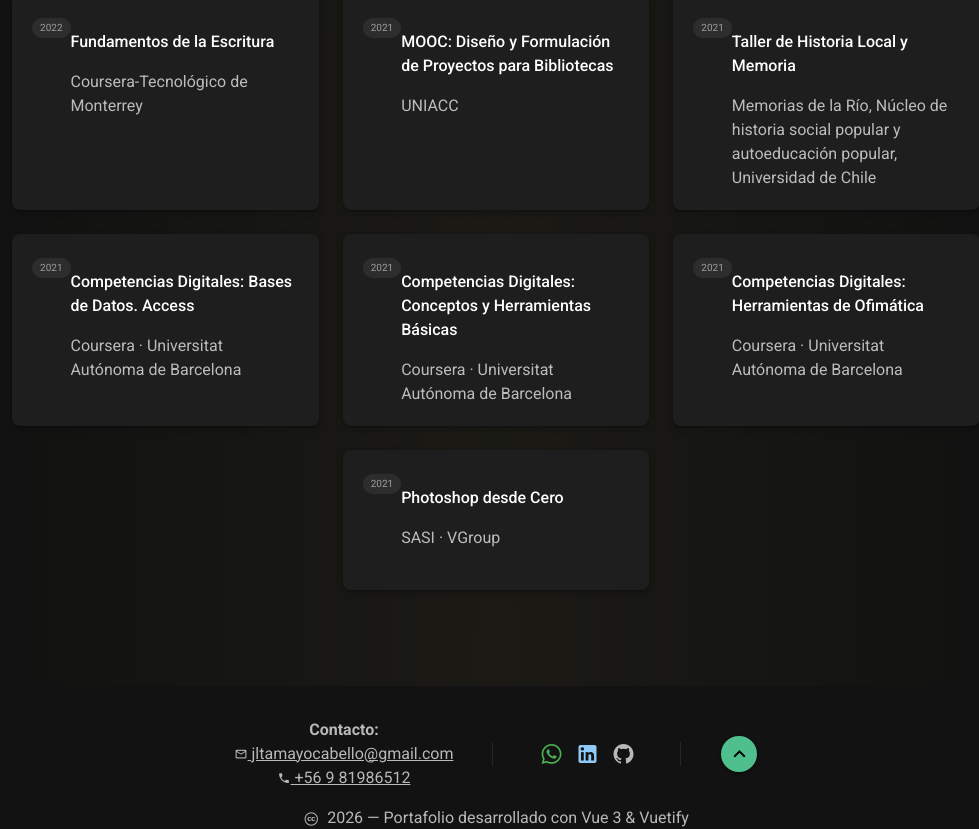
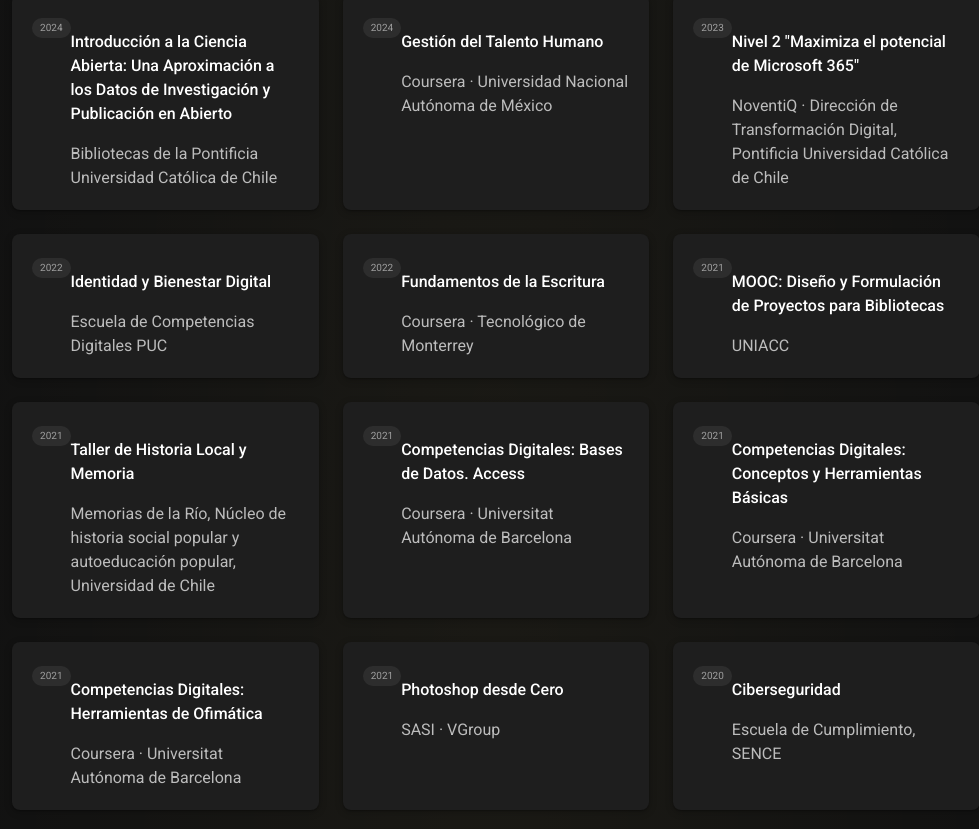
Before and after one commit to jltamayocabello-droid/mi-portafolio-vuetify, a Vue app: page / in a window 1280 px wide. Shown: the part 6920-7749 px from the top of the page, without its empty margins (144-1123 px from the left). Built offline with nearby package versions, Linux system fonts and the light colour scheme.

Commit message:
Se agregan y actualizan cursos y certificaciones

```diff
--- a/src/pages/HomePage.vue
+++ b/src/pages/HomePage.vue
@@ -686,19 +686,19 @@
       color: 'primary',
     },
     {
+      title: 'Documentación de Colecciones Audiovisuales',
+      institution: 'Museo de la Educación Gabriela Mistral (MEGM)',
+      description:
+        'Documentación de colecciones del fondo audiovisual donado por la Cineteca Nacional a MEGM. Tarea realizada en el contexto de la Licenciatura en Historia.',
+      years: 'Mar–Jun 2011',
+      color: 'grey',
+    },
+    {
       title: 'Documentación y Catalogación de Fotografías',
       institution: 'Centro Nacional Fotográfico (CENFOTO), UDP',
       description:
         'Documentación y catalogación de fotografías y álbumes del siglo XIX comprados por UDP y conservadas en comodato en CENFOTO. Tarea realizada en el contexto de la Licenciatura en Historia.',
       years: 'Jul–Dic 2010',
-      color: 'grey',
-    },
-    {
-      title: 'Documentación de Colecciones Audiovisuales',
-      institution: 'Museo de la Educación Gabriela Mistral (MEGM)',
-      description:
-        'Documentación de colecciones del fondo audiovisual donado por la Cineteca Nacional a MEGM. Tarea realizada en el contexto de la Licenciatura en Historia.',
-      years: 'Mar–Jun 2011',
       color: 'grey',
     },
   ]
@@ -741,9 +741,34 @@
       color: 'secondary',
     },
     {
+      year: '2024',
+      title:
+        'Introducción a la Ciencia Abierta: Una Aproximación a los Datos de Investigación y Publicación en Abierto',
+      provider: 'Bibliotecas de la Pontificia Universidad Católica de Chile',
+      color: 'grey',
+    },
+    {
+      year: '2024',
+      title: 'Gestión del Talento Humano',
+      provider: 'Coursera · Universidad Nacional Autónoma de México',
+      color: 'grey',
+    },
+    {
+      year: '2023',
+      title: 'Nivel 2 "Maximiza el potencial de Microsoft 365"',
+      provider: 'NoventiQ · Dirección de Transformación Digital, Pontificia Universidad Católica de Chile',
+      color: 'grey',
+    },
+    {
+      year: '2022',
+      title: 'Identidad y Bienestar Digital',
+      provider: 'Escuela de Competencias Digitales PUC',
+      color: 'grey',
+    },
+    {
       year: '2022',
       title: 'Fundamentos de la Escritura ',
-      provider: 'Coursera-Tecnológico de Monterrey',
+      provider: 'Coursera · Tecnológico de Monterrey',
       color: 'grey',
     },
     {
@@ -781,6 +806,19 @@
       year: '2021',
       title: 'Photoshop desde Cero',
       provider: 'SASI · VGroup',
+      color: 'grey',
+    },
+    {
+      year: '2020',
+      title: 'Ciberseguridad',
+      provider: 'Escuela de Cumplimiento, SENCE',
+      color: 'grey',
+    },
+    {
+      year: '2020',
+      title:
+        'Autoliderazgo y gestión de emociones para avanzar en desafíos complejos',
+      provider: 'Coursera · Universidad de Los Andes, Colombia',
       color: 'grey',
     },
   ]
```
